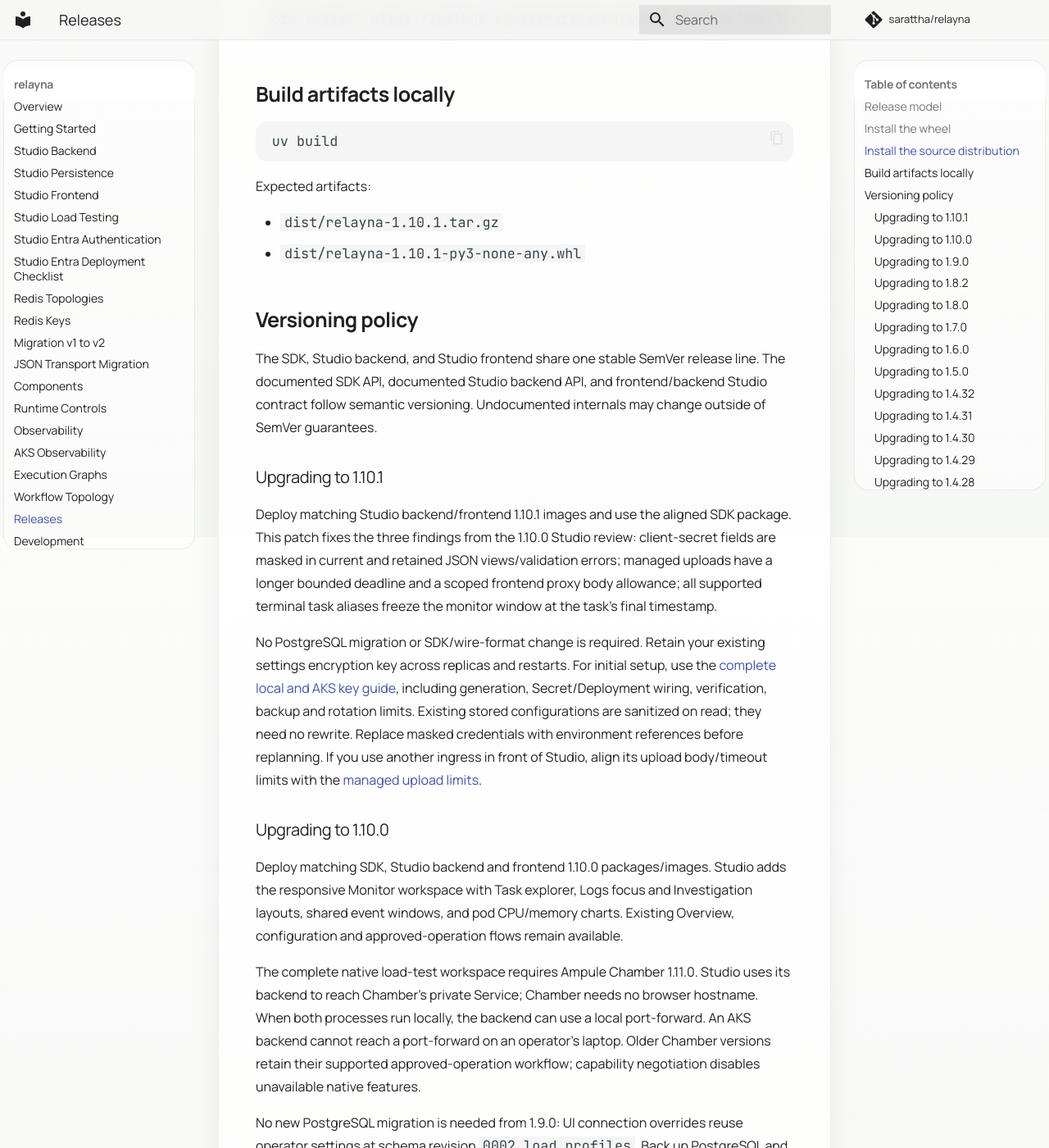
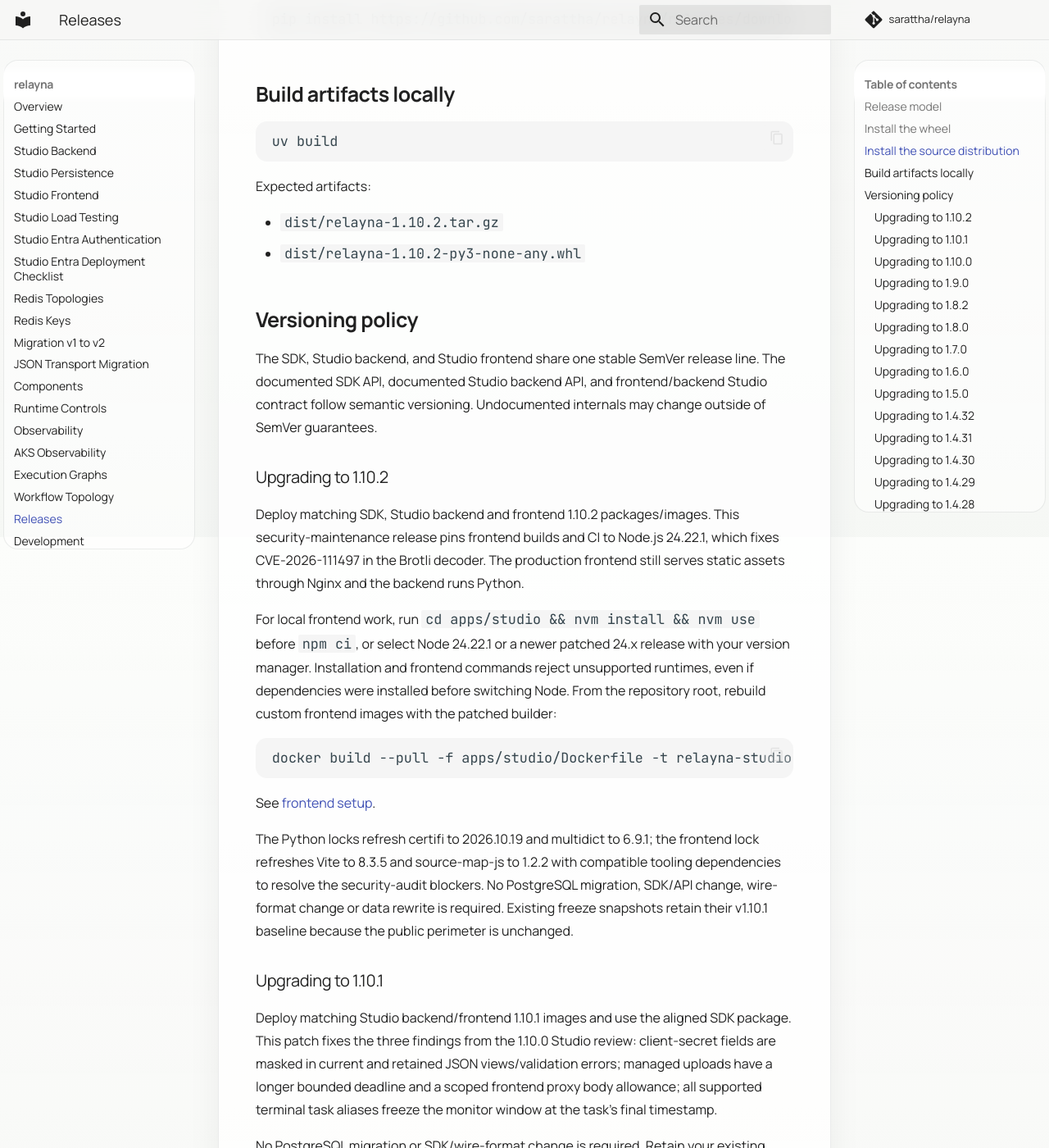
Before and after one commit to sarattha/relayna, an MkDocs documentation site: the page built from docs/releases.md, in a window 1280 px wide and 1400 px high, scrolled down 745 px. Shown: the whole window at 82% size. Built offline with MkDocs 1.6.1 and Material for MkDocs 9.7.7, drawn with Linux system fonts in a browser that asks for light colours; comment, search, counter and statistics services are not loaded; some of the changed text lies outside the part shown.

Commit message:
chore: prepare coordinated 1.10.2 security release

````diff
--- a/docs/getting-started.md
+++ b/docs/getting-started.md
@@ -45,13 +45,13 @@ GitHub Releases are the canonical source for SDK artifacts.
 Install the wheel:
 
 ```bash
-pip install https://github.com/sarattha/relayna/releases/download/v1.10.1/relayna-1.10.1-py3-none-any.whl
+pip install https://github.com/sarattha/relayna/releases/download/v1.10.2/relayna-1.10.2-py3-none-any.whl
 ```
 
 Or install the source distribution:
 
 ```bash
-pip install https://github.com/sarattha/relayna/releases/download/v1.10.1/relayna-1.10.1.tar.gz
+pip install https://github.com/sarattha/relayna/releases/download/v1.10.2/relayna-1.10.2.tar.gz
 ```
 
 For local development in this repository:
--- a/docs/releases.md
+++ b/docs/releases.md
@@ -15,13 +15,13 @@ Each release publishes:
 ## Install the wheel
 
 ```bash
-pip install https://github.com/sarattha/relayna/releases/download/v1.10.1/relayna-1.10.1-py3-none-any.whl
+pip install https://github.com/sarattha/relayna/releases/download/v1.10.2/relayna-1.10.2-py3-none-any.whl
 ```
 
 ## Install the source distribution
 
 ```bash
-pip install https://github.com/sarattha/relayna/releases/download/v1.10.1/relayna-1.10.1.tar.gz
+pip install https://github.com/sarattha/relayna/releases/download/v1.10.2/relayna-1.10.2.tar.gz
 ```
 
 ## Build artifacts locally
@@ -32,8 +32,8 @@ uv build
 
 Expected artifacts:
 
-- `dist/relayna-1.10.1.tar.gz`
-- `dist/relayna-1.10.1-py3-none-any.whl`
+- `dist/relayna-1.10.2.tar.gz`
+- `dist/relayna-1.10.2-py3-none-any.whl`
 
 ## Versioning policy
 
@@ -41,6 +41,31 @@ The SDK, Studio backend, and Studio frontend share one stable SemVer release
 line. The documented SDK API, documented Studio backend API, and
 frontend/backend Studio contract follow semantic versioning. Undocumented
 internals may change outside of SemVer guarantees.
+
+### Upgrading to 1.10.2
+
+Deploy matching SDK, Studio backend and frontend 1.10.2 packages/images. This
+security-maintenance release pins frontend builds and CI to Node.js 24.22.1,
+which fixes CVE-2026-111497 in the Brotli decoder. The production frontend still
+serves static assets through Nginx and the backend runs Python.
+
+For local frontend work, run `cd apps/studio && nvm install && nvm use` before
+`npm ci`, or select Node 24.22.1 or a newer patched 24.x release with your version
+manager. Installation and frontend commands reject unsupported runtimes, even
+if dependencies were installed before switching Node. From the repository root,
+rebuild custom frontend images with the patched builder:
+
+```bash
+docker build --pull -f apps/studio/Dockerfile -t relayna-studio-frontend:1.10.2 .
+```
+
+See [frontend setup](studio-frontend.md#development-mode).
+
+The Python locks refresh certifi to 2026.10.19 and multidict to 6.9.1; the frontend
+lock refreshes Vite to 8.3.5 and source-map-js to 1.2.2 with compatible tooling
+dependencies to resolve the security-audit blockers. No PostgreSQL migration,
+SDK/API change, wire-format change or data rewrite is required. Existing freeze
+snapshots retain their v1.10.1 baseline because the public perimeter is unchanged.
 
 ### Upgrading to 1.10.1
 
--- a/docs/studio-load-testing.md
+++ b/docs/studio-load-testing.md
@@ -390,7 +390,7 @@ Before deploying this feature, stop old backend replicas during a maintenance
 window, back up PostgreSQL and run `alembic upgrade head`
 from `studio/backend` with `RELAYNA_STUDIO_DATABASE_URL` set. Revision
 `0002_load_profiles` adds `studio_load_profiles`; it does not migrate or remove
-ConfigMap profiles. Deploy matching 1.10.1 backend/frontend images together; do not mix backends
+ConfigMap profiles. Deploy matching 1.10.2 backend/frontend images together; do not mix backends
 expecting different schema revisions. Downgrading
 the schema removes imported profiles, so export/back up the database first.
 Read-only members can use the normal profile/run views but cannot browse import
--- a/pyproject.toml
+++ b/pyproject.toml
@@ -1,6 +1,6 @@
 [project]
 name = "relayna"
-version = "1.10.1"
+version = "1.10.2"
 description = "Shared RabbitMQ/Redis infrastructure for Relayna."
 readme = "README.md"
 requires-python = ">=3.13"
````
Also changed, not shown: CHANGELOG.md (+21 -0 lines), README.md (+3 -3 lines), 5 other files.
